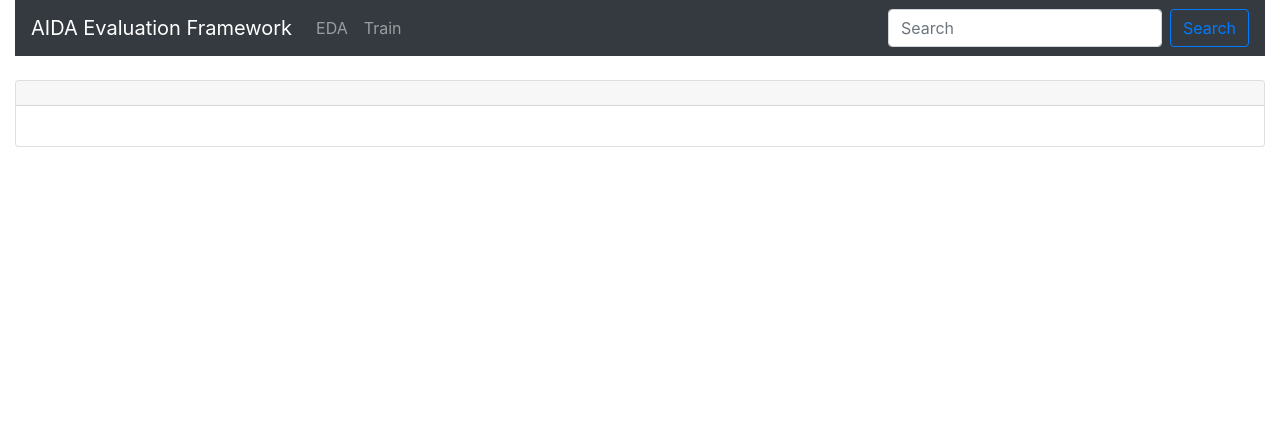
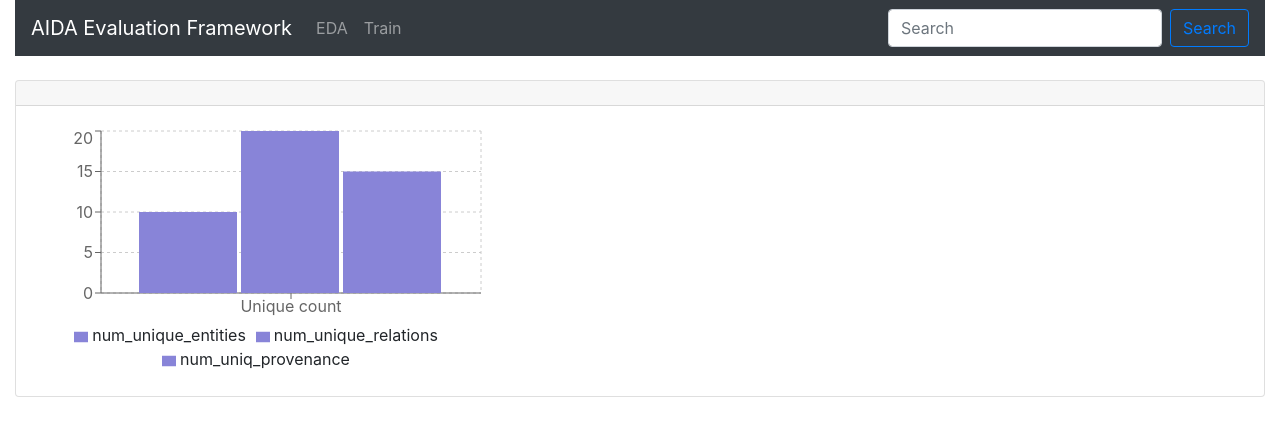
Before and after one commit to debdeepB/GraphExplorer, a React (Create React App) app in the folder frontend/: page /datasets/1 in a window 1280 px wide. Shown: the top 436 px of the page. Built offline with nearby package versions, Linux system fonts and the light colour scheme; no server answers.

Commit message:
Add recharge.

```diff
--- a/frontend/package.json
+++ b/frontend/package.json
@@ -16,6 +16,7 @@
     "react-dropzone": "^8.0.4",
     "react-router-dom": "^4.3.1",
     "react-scripts": "2.1.3",
+    "recharts": "^1.4.2",
     "superagent": "^4.1.0"
   },
   "scripts": {
--- a/frontend/src/components/datasets/dataset.js
+++ b/frontend/src/components/datasets/dataset.js
@@ -4,6 +4,15 @@ import FormControl from "react-bootstrap/FormControl";
 import { FontAwesomeIcon } from "@fortawesome/react-fontawesome";
 import Link from "react-router-dom/Link";
 import axios from "axios";
+import {
+  BarChart,
+  CartesianGrid,
+  XAxis,
+  YAxis,
+  Tooltip,
+  Legend,
+  Bar
+} from "recharts";
 
 class Dataset extends Component {
   constructor(props) {
@@ -13,11 +22,27 @@ class Dataset extends Component {
     } = props;
     this.state = {
       datasetId: params.datasetId,
-      dataset: []
+      dataset: [],
+      graphStats: []
     };
   }
   componentDidMount() {
     this.fetchDataset();
+    this.fetchEda();
+  }
+
+  async fetchEda() {
+    try {
+      const { data } = await axios.get(
+        `http://127.0.0.1:8000/api/eda/${this.state.datasetId}`
+      );
+      this.setState({
+        graphStats: data
+      });
+      console.log(data);
+    } catch (error) {
+      console.log(error);
+    }
   }
 
   fetchDataset() {
@@ -32,10 +57,29 @@ class Dataset extends Component {
   }
 
   render() {
+    const data = [
+      {
+        name: "Unique count",
+        num_unique_entities: 10,
+        num_unique_relations: 20,
+        num_uniq_provenance: 15
+      }
+    ];
     return (
       <div className="card">
         <div className="card-header">{this.state.dataset.name}</div>
-        <div className="card-body" />
+        <div className="card-body">
+          <BarChart width={450} height={250} data={data}>
+            <CartesianGrid strokeDasharray="3 3" />
+            <XAxis dataKey="name" />
+            <YAxis />
+            <Tooltip />
+            <Legend />
+            <Bar dataKey="num_unique_entities" fill="#8884d8" />
+            <Bar dataKey="num_unique_relations" fill="#8884d8" />
+            <Bar dataKey="num_uniq_provenance" fill="#8884d8" />
+          </BarChart>
+        </div>
       </div>
     );
   }
```
Also changed, not shown: 2 other files (tests, documents, lock files or other folders).
